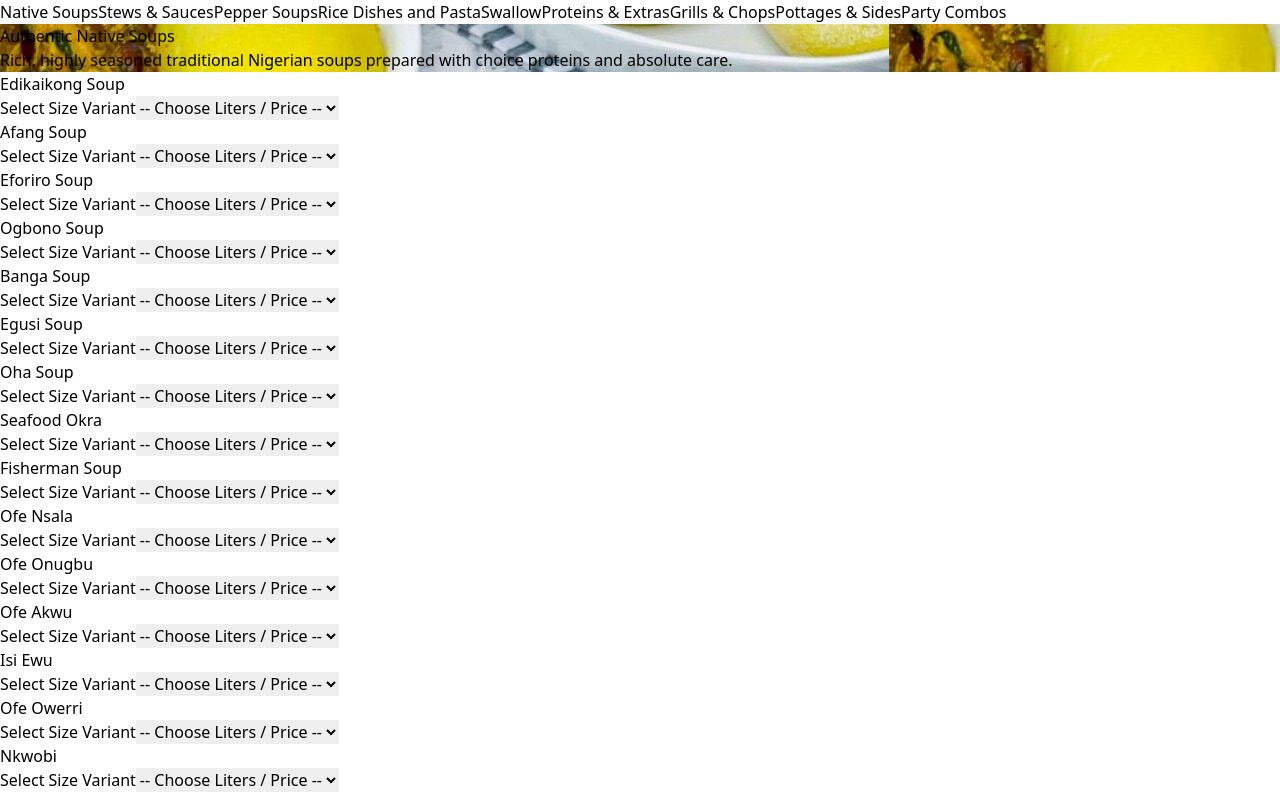
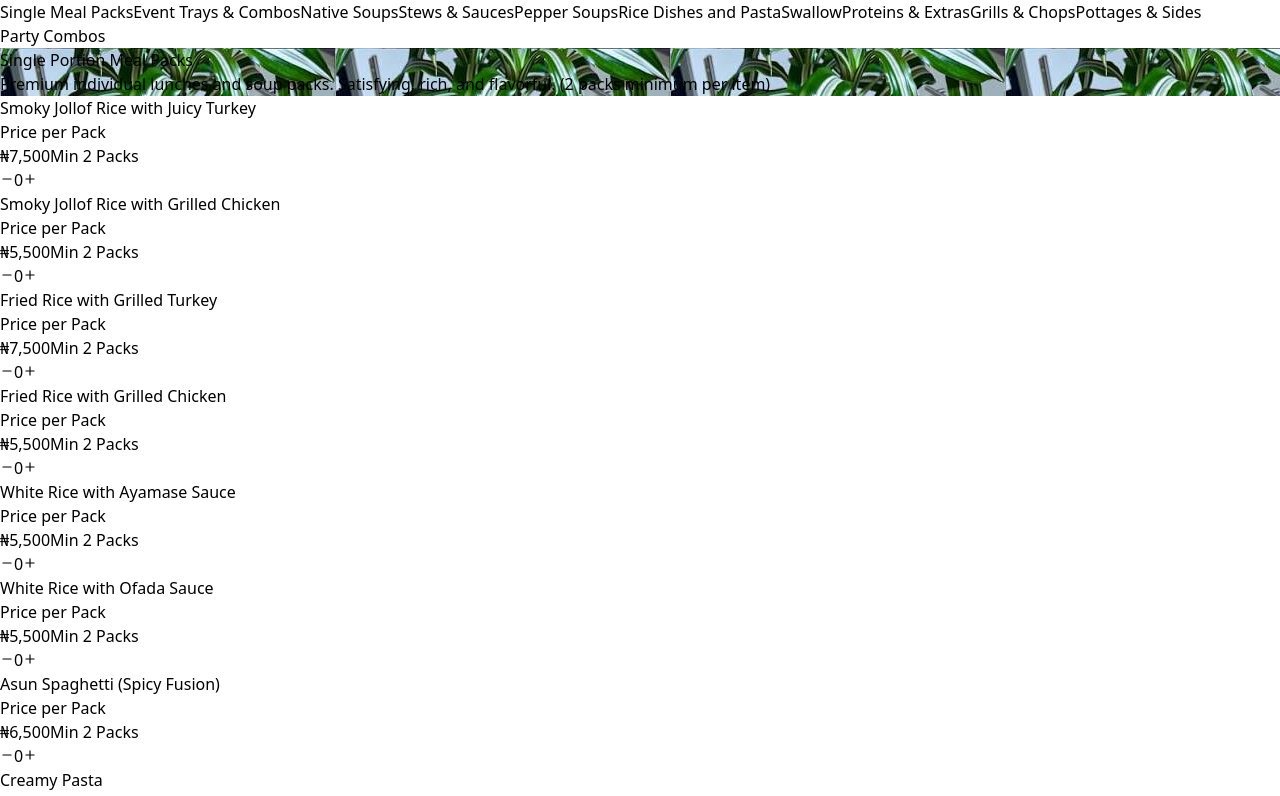
Before and after one commit to solutionpro1/favichi-eats-web, a React (Vite) app: page / in a window 1280 px wide. Shown: the part 2942-3738 px from the top of the page. Built offline with nearby package versions, Linux system fonts and the light colour scheme; the HTML template or start-up script is replaced by a standard one.

Commit message:
feat: prioritize meal packs and trays at the beginning of menu categories

```diff
--- a/src/components/Menu.jsx
+++ b/src/components/Menu.jsx
@@ -2,6 +2,41 @@ import React, { useState } from "react";
 import { Utensils, ShoppingBag, Plus, Minus, Check, Trash2 } from "lucide-react";
 
 const categorizedMenu = {
+  "Single Meal Packs": {
+    title: "Single Portion Meal Packs",
+    desc: "Premium individual lunches and soup packs. Satisfying, rich, and flavorful. (2 packs minimum per item)",
+    image: "/banner-rice.jpg",
+    fallbackBg: "from-amber-900 to-amber-950",
+    items: [
+      { id: "pk1", name: "Smoky Jollof Rice with Juicy Turkey", type: "flat", price: 7500, unit: "Pack", minQty: 2 },
+      { id: "pk2", name: "Smoky Jollof Rice with Grilled Chicken", type: "flat", price: 5500, unit: "Pack", minQty: 2 },
+      { id: "pk3", name: "Fried Rice with Grilled Turkey", type: "flat", price: 7500, unit: "Pack", minQty: 2 },
+      { id: "pk4", name: "Fried Rice with Grilled Chicken", type: "flat", price: 5500, unit: "Pack", minQty: 2 },
+      { id: "pk5", name: "White Rice with Ayamase Sauce", type: "flat", price: 5500, unit: "Pack", minQty: 2 },
+      { id: "pk6", name: "White Rice with Ofada Sauce", type: "flat", price: 5500, unit: "Pack", minQty: 2 },
+      { id: "pk7", name: "Asun Spaghetti (Spicy Fusion)", type: "flat", price: 6500, unit: "Pack", minQty: 2 },
+      { id: "pk8", name: "Creamy Pasta", type: "flat", price: 8000, unit: "Pack", minQty: 2 },
+      { id: "pk9", name: "Chicken Alfredo Pasta", type: "flat", price: 15000, unit: "Pack", minQty: 2 },
+      { id: "pk10", name: "Stir Fried Spaghetti with Chicken", type: "flat", price: 7000, unit: "Pack", minQty: 2 },
+      { id: "pk11", name: "Jollof Spaghetti with Chicken", type: "flat", price: 6000, unit: "Pack", minQty: 2 },
+      { id: "pk12", name: "Egusi Soup Pack", type: "flat", price: 4500, unit: "Pack", minQty: 2 },
+      { id: "pk13", name: "Efo Riro Pack", type: "flat", price: 5000, unit: "Pack", minQty: 2 },
+      { id: "pk14", name: "Vegetable Soup Pack", type: "flat", price: 5000, unit: "Pack", minQty: 2 },
+      { id: "pk15", name: "Ogbono Soup Pack", type: "flat", price: 4500, unit: "Pack", minQty: 2 }
+    ]
+  },
+  "Event Trays & Combos": {
+    title: "Event Trays & Family Combos",
+    desc: "Mid-sized serving solutions perfect for small gatherings, family dinners, and office events.",
+    image: "/banner-combos.jpg",
+    fallbackBg: "from-orange-900 to-red-950",
+    items: [
+      { id: "tr1", name: "Small Event Tray (Serves 5)", type: "flat", price: 22000, unit: "Tray" },
+      { id: "tr2", name: "Medium Event Tray (Serves 10)", type: "flat", price: 40000, unit: "Tray" },
+      { id: "tr3", name: "Large Event Tray (Serves 20 - Fried/Jollof options)", type: "flat", price: 70000, unit: "Tray" },
+      { id: "tr4", name: "Family Combo (Serves 5 - Rice options, 5 Proteins & Salad)", type: "flat", price: 40000, unit: "Combo" }
+    ]
+  },
   "Native Soups": {
     title: "Authentic Native Soups",
     desc: "Rich, highly seasoned traditional Nigerian soups prepared with choice proteins and absolute care.",
@@ -143,7 +178,7 @@ const categorizedMenu = {
   "Pottages & Sides": {
     title: "Traditional Sides & Pottages",
     desc: "Hearty native bean pottages, slow-simmered local sauces, and dynamic breakfast egg pairings.",
-    image: "/banner-pottages.jpg",
+    image: "/banner-stews.jpg",
     fallbackBg: "from-orange-900 to-amber-950",
     items: [
       { id: "pd1", name: "Plain Beans", type: "variable", sizes: { "1.4L": 12000, "2.4L": 35000, "3.5L": 45000, "5L": 60000 } },
@@ -244,7 +279,8 @@ const categorizedMenu = {
 };
 
 export default function Menu() {
-  const [activeTab, setActiveTab] = useState("Native Soups");
+  // Set the default initial tab to Single Meal Packs instantly on view initialization
+  const [activeTab, setActiveTab] = useState("Single Meal Packs");
   const [selectedItems, setSelectedItems] = useState({});
   const [touchStartX, setTouchStartX] = useState(0);
   const [touchStartY, setTouchStartY] = useState(0);
@@ -265,11 +301,18 @@ export default function Menu() {
     });
   };
 
-  const handleQtyChange = (itemId, itemName, price, unit, change) => {
+  const handleQtyChange = (itemId, itemName, price, unit, change, minQty = 1) => {
     setSelectedItems((prev) => {
       const updated = { ...prev };
       const current = updated[itemId] || { id: itemId, name: itemName, mode: "flat", price, unit, qty: 0 };
-      const newQty = current.qty + change;
+      let newQty = current.qty + change;
+
+      // Automated minimum boundary validation interception rules loop
+      if (change > 0 && current.qty === 0 && minQty > 1) {
+        newQty = minQty;
+      } else if (change < 0 && newQty < minQty) {
+        newQty = 0;
+      }
 
       if (newQty <= 0) {
         delete updated[itemId];
@@ -441,12 +484,19 @@ export default function Menu() {
                       <span className="text-[10px] font-bold text-slate-400 uppercase tracking-wider block">
                         {item.unit ? "Price per " + item.unit : "Price"}
                       </span>
-                      <span className="text-orange-600 font-black text-sm">{currencyString}{item.price.toLocaleString()}</span>
+                      <div className="flex flex-col gap-0.5">
+                        <span className="text-orange-600 font-black text-sm">{currencyString}{item.price.toLocaleString()}</span>
+                        {item.minQty > 1 && (
+                          <span className="text-[9px] bg-amber-50 text-amber-700 font-black px-1.5 py-0.5 rounded border border-amber-100/60 w-max tracking-tight">
+                            Min {item.minQty} Packs
+                          </span>
+                        )}
+                      </div>
                     </div>
 
                     <div className="flex items-center gap-2 bg-slate-50 border border-slate-100 p-1 rounded-xl">
                       <button
-                        onClick={() => handleQtyChange(item.id, item.name, item.price, item.unit, -1)}
+                        onClick={() => handleQtyChange(item.id, item.name, item.price, item.unit, -1, item.minQty)}
                         className="w-8 h-8 rounded-lg bg-white border border-slate-200 text-slate-600 flex items-center justify-center hover:bg-slate-50 active:scale-95 transition"
                       >
                         <Minus size={14} />
@@ -455,7 +505,7 @@ export default function Menu() {
                         {currentSelection?.qty || 0}
                       </span>
                       <button
-                        onClick={() => handleQtyChange(item.id, item.name, item.price, item.unit, 1)}
+                        onClick={() => handleQtyChange(item.id, item.name, item.price, item.unit, 1, item.minQty)}
                         className="w-8 h-8 rounded-lg bg-white border border-slate-200 text-slate-600 flex items-center justify-center hover:bg-slate-50 active:scale-95 transition"
                       >
                         <Plus size={14} />
```
Also changed, not shown: src/menu.jsx (+56 -6 lines).
